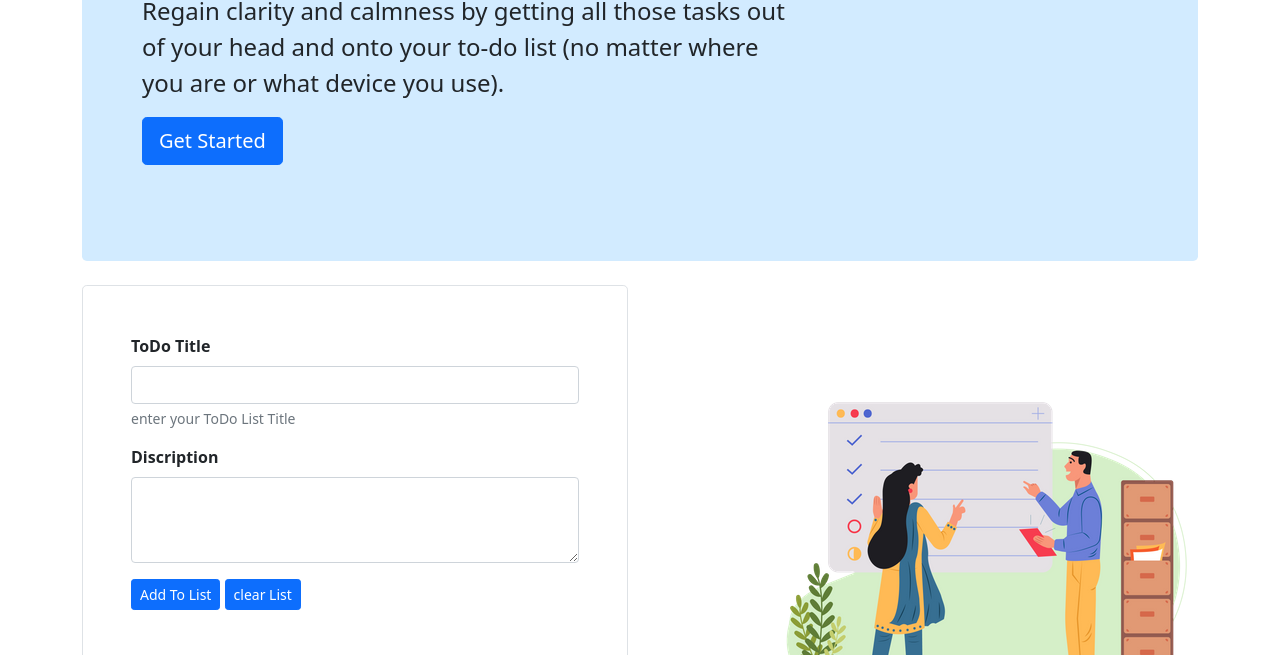
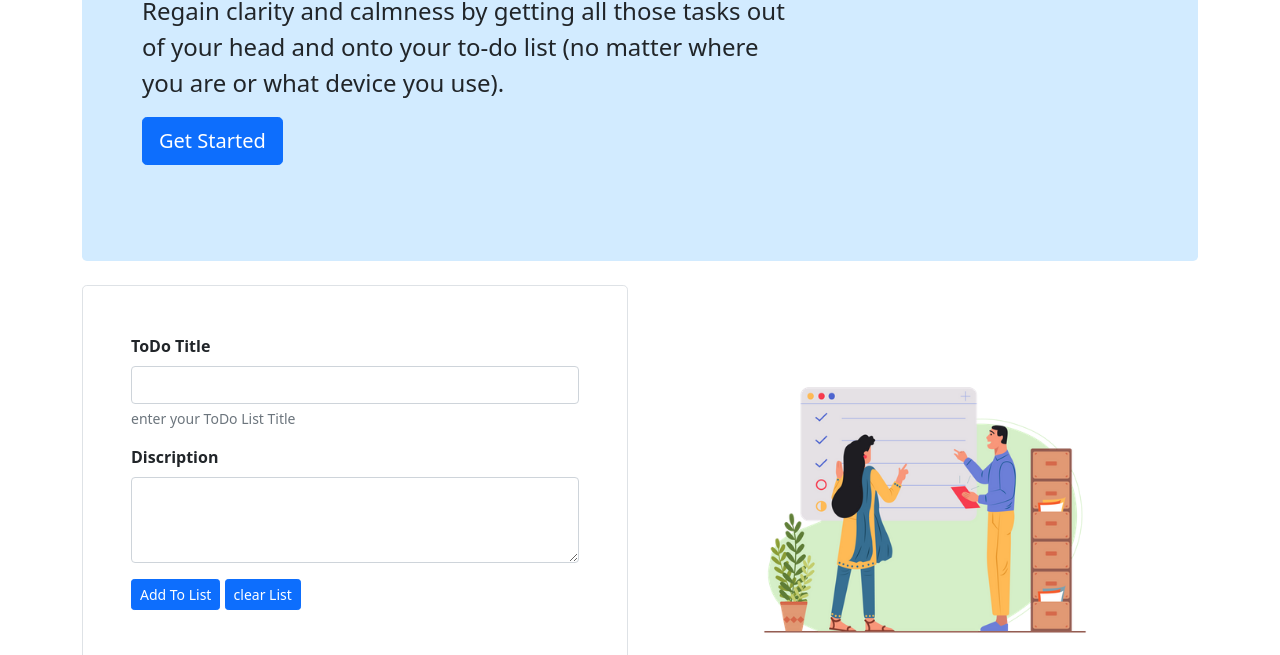
Before and after one commit to phanindra69/ToDoList.github.io, a plain HTML site: page index.html in a window 1280 px wide. Shown: the part 270-925 px from the top of the page. Drawn offline with nearby package versions, Linux system fonts and the light colour scheme.

Commit message:
Update index.html

```diff
--- a/index.html
+++ b/index.html
@@ -130,7 +130,7 @@
 
                         <!-- style="padding: 0px 0px 0px 135px;" -->
 
-                        <img src="img.png" class="rounded" alt="imageside">
+                        <img src="img.png" class="img-fluid" alt="imageside">
 
                     </div>
                 </div>
```
